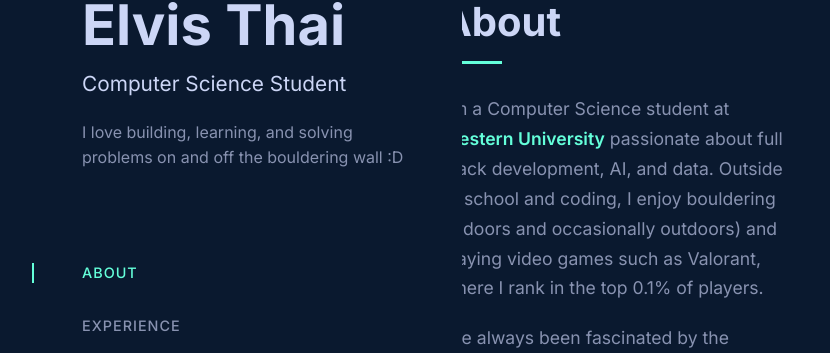
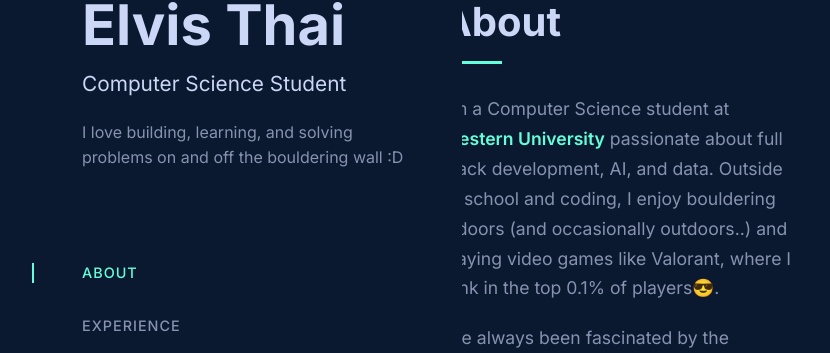
Before and after one commit to elvisThai/my-portfolio, a React (Create React App) app: page / in a window 1280 px wide. Shown: the part 105-458 px from the top of the page, without its empty margins (318-1148 px from the left). Built offline with nearby package versions, Linux system fonts and the light colour scheme; no server answers; the HTML template or start-up script is replaced by a standard one.

Commit message:
edit about section

```diff
--- a/src/components/Portfolio.js
+++ b/src/components/Portfolio.js
@@ -216,8 +216,8 @@ const Portfolio = () => {
             <h2>About</h2>
             <p>
               I'm a Computer Science student at <strong>Western University</strong> passionate about full stack development,
-              AI, and data. Outside of school and coding, I enjoy bouldering (indoors and occasionally outdoors)
-              and playing video games such as Valorant, where I rank in the top 0.1% of players.
+              AI, and data. Outside of school and coding, I enjoy bouldering indoors (and occasionally outdoors..)
+              and playing video games like Valorant, where I rank in the top 0.1% of players😎.
             </p>
             <p>
               I've always been fascinated by the intersection of creativity and logic that programming provides.
```
